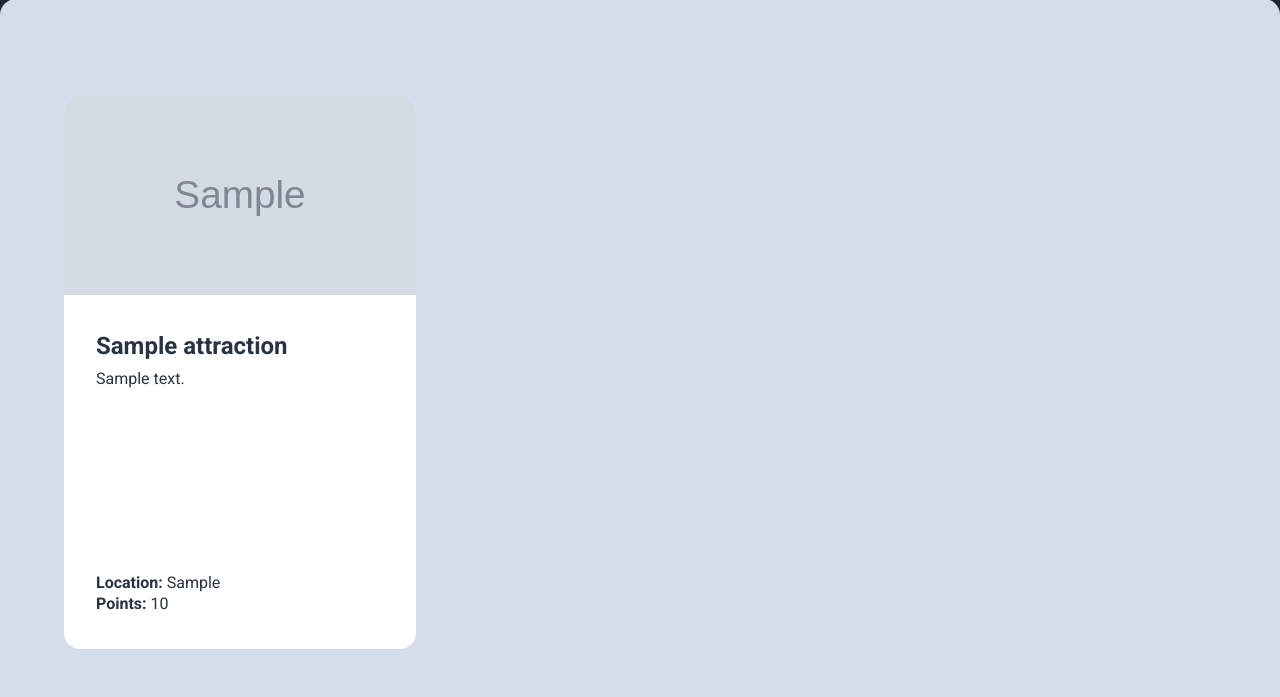
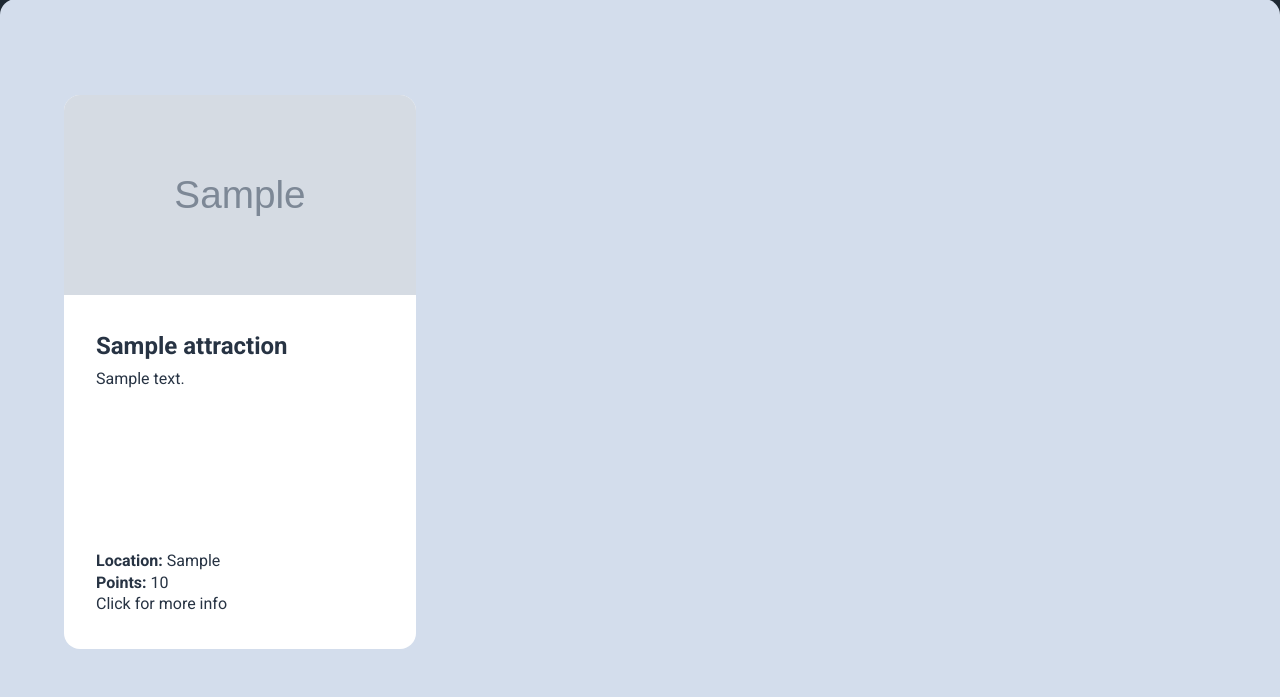
Before and after one commit to madeleinewoodbury/arctic-sprint-solutions, a Flask app: page /attractions in a window 1280 px wide. Shown: the part 282-979 px from the top of the page. Run offline with Flask 3, Linux system fonts and the light colour scheme; tables that the repository leaves empty hold one stand-in row (values such as "Sample post"); grey boxes marked "Sample" are stand-in pictures; parts of the project's set-up code (start-up, migrations or seed data) failed here and were passed over.

Commit message:
making link from attractions to single attraction, adjusted css to prevent link styling

```diff
--- a/app/attractions/templates/attractions.html
+++ b/app/attractions/templates/attractions.html
@@ -16,6 +16,7 @@
         <div class="attractions-grid">
             {% for attraction in attractions %}
             <div class="attraction">
+                <a href="{{ url_for('attractions.get_attraction', attraction_id=attraction.id) }}">
                 {% if attraction.image %}
                 <div class="image-container">
                     <img src="{{ attraction.image }}"
@@ -29,10 +30,11 @@
                     </div>
                     <div class="info">
                         <p><span>Location: </span>{{ attraction.location }}</p>
-                        <p><span>Points: </span>{{ attraction.points
-                            }}</p>
+                        <p><span>Points: </span>{{ attraction.points }}</p>
+                        <p>Click for more info</p>
                     </div>
                 </div>
+            </a>
             </div>
             {% endfor %}
         </div>
--- a/app/static/css/attractions.css
+++ b/app/static/css/attractions.css
@@ -85,6 +85,11 @@
   font-weight: bold;
 }
 
+.attraction a {
+  text-decoration: none;
+  color: inherit;
+}
+
 
 @media (min-width: 500px) {
   .attractions .title {
```
